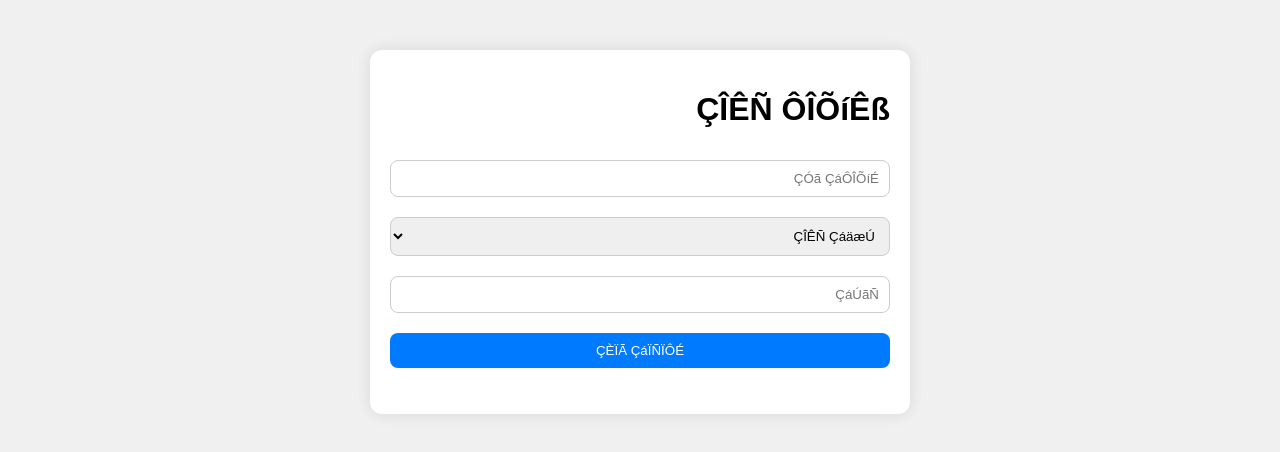
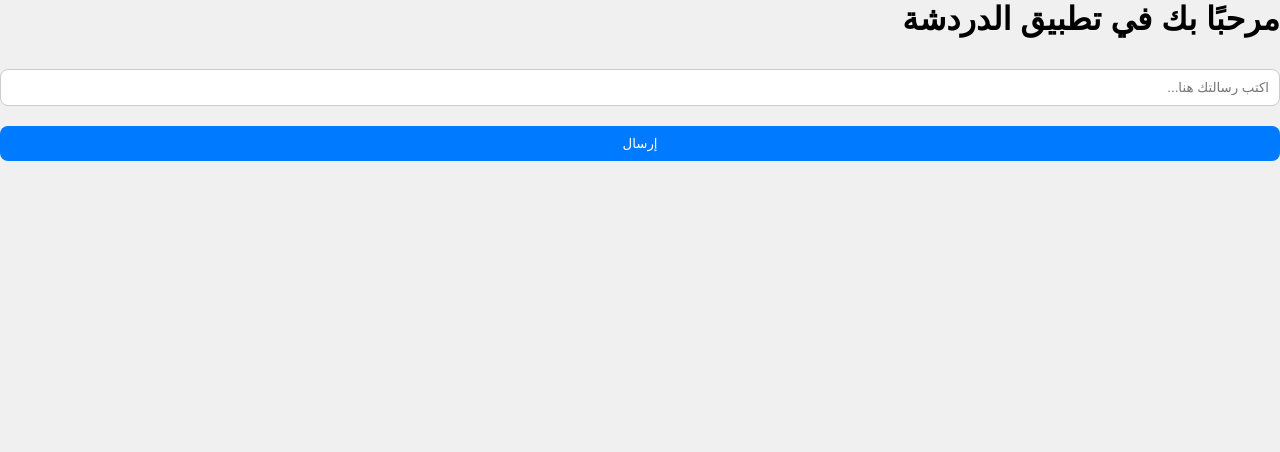
Before and after one commit to ahmed0zakzok/chat-app1, a plain HTML site: page index.html in a window 1280 px wide. Drawn offline with Linux system fonts and the light colour scheme.

Commit message:
Update index.html

```diff
--- a/index.html
+++ b/index.html
@@ -1 +1 @@
-<DOCTYPE html!> <html lang="ar"> <head> <meta charset="UTF-8"> <meta name="viewport" content="width=device-width, initial-scale=1.0"> <title>ÇÈÏÃ ÇáãÍÇÏËÉ</title> <link rel="stylesheet" href="style.css"> </head> <body> <div class="form-container"> <h1>ÇÎÊÑ ÔÎÕíÊß</h1> <form id="userForm"> <input type="text" id="username" placeholder="ÇÓã ÇáÔÎÕíÉ" required> <select id="gender" required> <option value="">ÇÎÊÑ ÇáäæÚ</option> <option value="æáÏ">æáÏ</option> <option value="ÈäÊ">ÈäÊ</option> </select> <input type="number" id="age" placeholder="ÇáÚãÑ" required> <button type="submit">ÇÈÏÃ ÇáÏÑÏÔÉ</button> </form> </div> <script src="form.js"></script> </body> </html>
+ <DOCTYPE html!> <html lang="ar"> <head> <meta charset="UTF-8"> <meta name="viewport" content="width=device-width, initial-scale=1.0"> <title>تطبيق الدردشة</title> <link rel="stylesheet" href="style.css"> </head> <body> <h1>مرحبًا بك في تطبيق الدردشة</h1> <form id="chat-form"> <input type="text" id="message-input" placeholder="اكتب رسالتك هنا..." required> <button type="submit">إرسال</button> </form> <div id="chat-messages"></div> <script src="app.js"></script> </body> </html>
```
